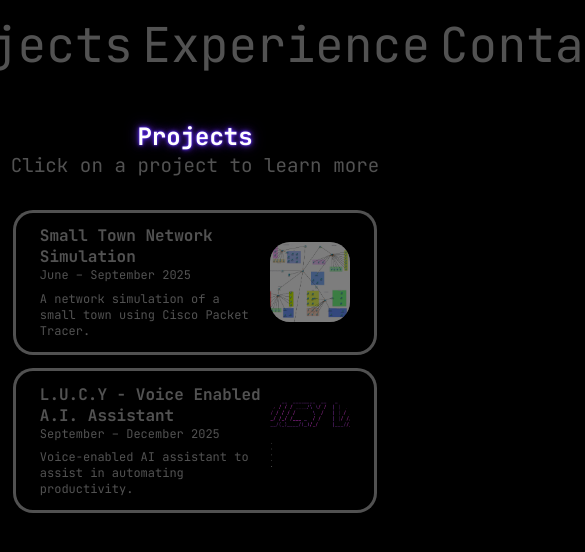
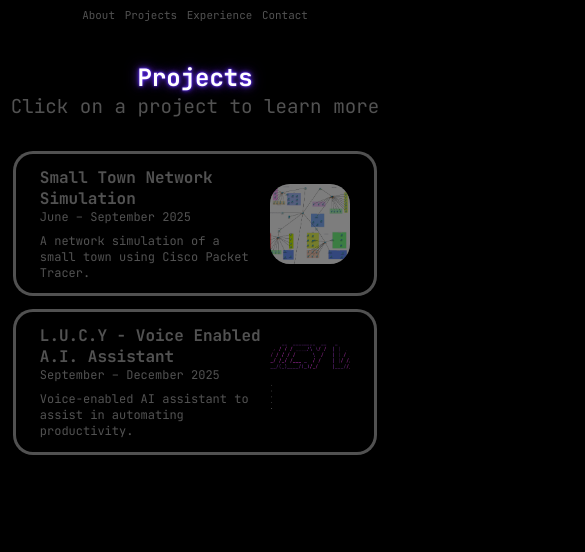
Before and after one commit to kcvenkat/professional-portfolio, a React (Vite) app: page /projects in a window 390 px wide. Shown: the top 552 px of the page, 585 px wide, since content can reach past the window. Built offline with nearby package versions, Linux system fonts and the light colour scheme.

Commit message:
rollback navbar changes

```diff
--- a/src/components/Navbar.css
+++ b/src/components/Navbar.css
@@ -27,23 +27,10 @@ a{
 }
 @media (max-width: 768px) {
   .navbar {
-    padding: 0.8rem 0.5rem;
+    padding: 0.5rem 0.3rem;
   }
   .links {
-    gap: clamp(0.8rem, 3vw, 2rem);
-    font-size: clamp(0.75rem, 3vw, 1rem);
+    gap: clamp(0.5rem, 2.5vw, 1.5rem);
+    font-size: clamp(0.65rem, 2.8vw, 0.9rem);
   }
 }
-@media (max-width: 480px) {
-  .links {
-    gap: 1rem;
-    font-size: 1rem;
-  }
-}
-
-@media (max-width: 400px) {
-  .links {
-    gap: 0.6rem;
-    font-size: 3rem;
-  }
-}
```
